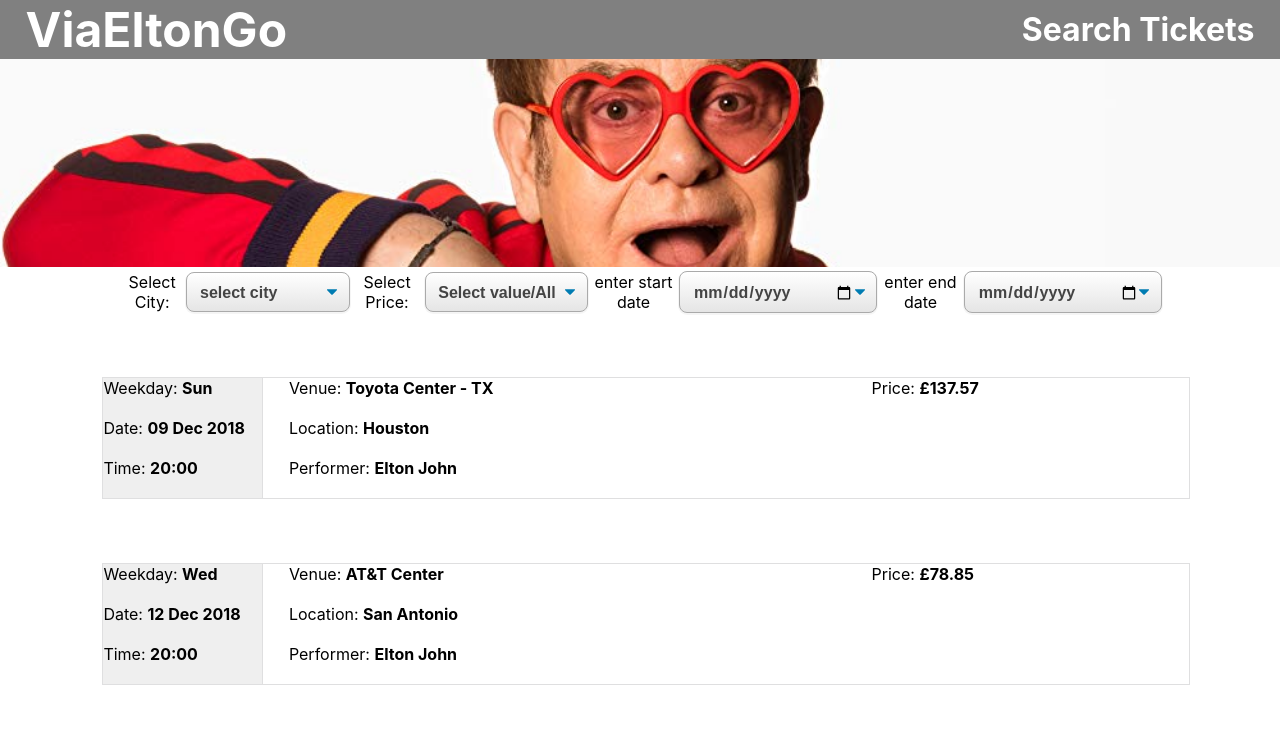
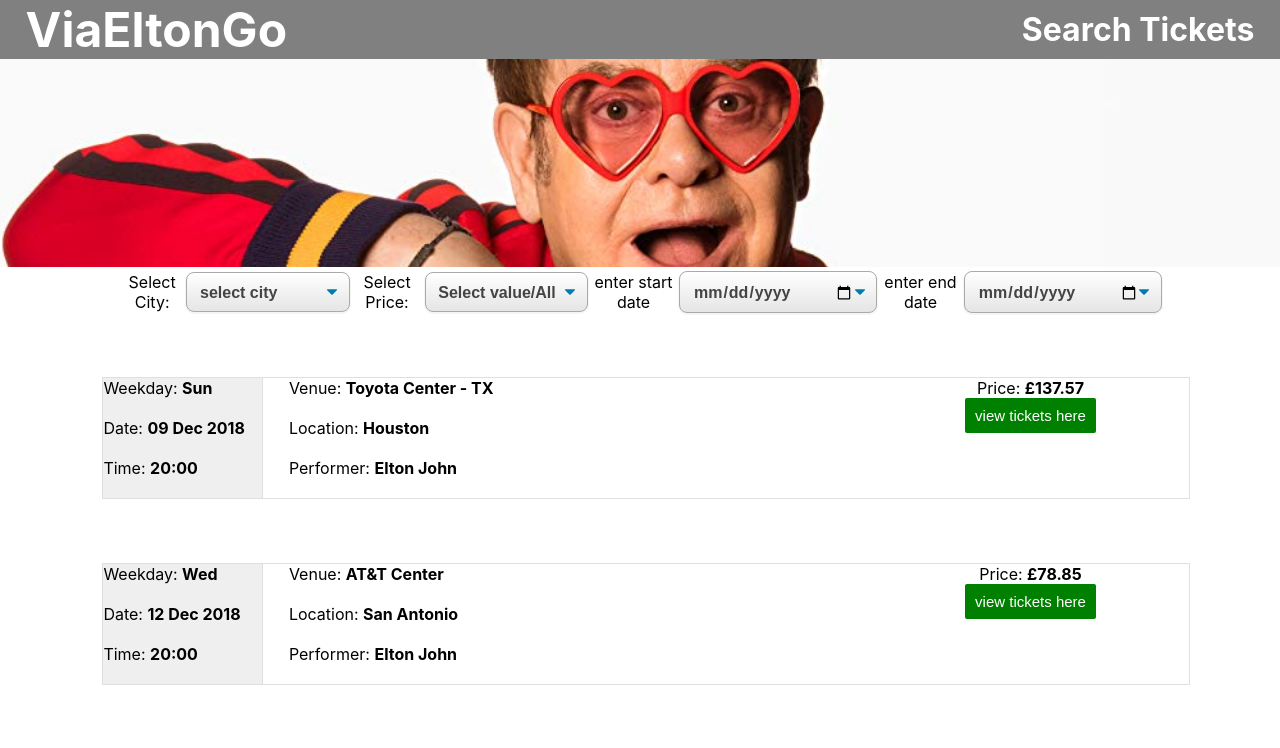
Before and after one commit to jerquinigo/viagogo-tickets, a React (Create React App) app: page /search in a window 1280 px wide. Shown: the top 748 px of the page. Built offline with nearby package versions, Linux system fonts and the light colour scheme.

Commit message:
created button that will lead to unique page to display ticket information

```diff
--- a/src/CSS/Homepage.css
+++ b/src/CSS/Homepage.css
@@ -10,3 +10,16 @@
 .dividerForCarousel {
   margin-top: 10%;
 }
+
+.descriptionText {
+  font-family: "Nunito Sans", sans-serif;
+  font-size: 2em;
+  text-align: center;
+  margin-top: 2%;
+  font-weight: 700;
+}
+
+.descriptionContainer {
+  width: 100%;
+  display: inline-block;
+}
--- a/src/CSS/Search.css
+++ b/src/CSS/Search.css
@@ -105,6 +105,11 @@
   font-size: 2.5em;
 }
 
+.displayPriceTag {
+  margin-left: auto;
+  margin-right: auto;
+}
+
 .displayMiddle {
   display: flex;
   height: 100%;
@@ -118,10 +123,42 @@
 
 .displayRight {
   display: flex;
-  text-align: left;
+  /* text-align: left; */
   width: 30%;
   border-bottom: 1px solid #dfdfe0;
   border-top: 1px solid #dfdfe0;
   margin-right: 7%;
   border-right: 1px solid #dfdfe0;
+  flex-direction: column;
 }
+
+.buttonSpan {
+  padding: 10px;
+  /* display: inline; */
+  border-radius: 2px;
+  font-family: "Arial";
+  border: 0;
+  margin: 0 10px;
+  background: green;
+  font-size: 15px;
+  line-height: 15px;
+  color: white;
+  width: auto;
+  height: auto;
+  box-sizing: content-box;
+}
+
+.textThatsButton {
+  text-decoration: none;
+}
+
+.buttonLinkTag {
+  text-decoration: none;
+  margin-left: auto;
+  margin-right: auto;
+}
+
+.buttonSpacer {
+  display: flex;
+  width: 100%;
+}
--- a/src/Components/Homepage.js
+++ b/src/Components/Homepage.js
@@ -8,10 +8,12 @@ class Homepage extends Component {
   render() {
     return (
       <div className="homepageContainer">
-        <p>
-          Come watch the Legendary Elton John perform at your choice of location
-          for a great price.
-        </p>
+        <div className="descriptionContainer">
+          <span className="descriptionText">
+            Come watch the legendary, Elton John perform at your choice of
+            location for a great price.
+          </span>
+        </div>
 
         <Link to="/search">
           <button>Search Tickets</button>
--- a/src/Components/Search.js
+++ b/src/Components/Search.js
@@ -1,6 +1,7 @@
 import React, { Component } from "react";
 import DisplaySearchResults from "./DisplaySearchResults.js";
 import eltonBanner from "../ASSETS/elton_john_banner.jpg";
+import { Link } from "react-router-dom";
 import "../CSS/Search.css";
 const tickets = require("../tickets.js");
 //tickets.default.Items
@@ -101,6 +102,7 @@ class Search extends Component {
               Location: <strong>{tix.VenueCity}</strong>
             </span>
             <br />
+
             <span classname="displayPTag">
               Performer: <strong>{tix.EventName}</strong>
             </span>
@@ -108,10 +110,17 @@ class Search extends Component {
             <br />
           </div>
           <div className="displayRight">
-            <span classname="displayPTag">
+            <span classname="displayPriceTag">
               {" "}
               Price: <strong>{tix.MinPrice}</strong>
             </span>
+            <Link className="buttonLinkTag" to={`/events/${tix.EventId}`}>
+              <div className="buttonSpacer">
+                <span className="buttonSpan">
+                  <span className="textThatsButton">view tickets here</span>
+                </span>
+              </div>
+            </Link>
           </div>
         </div>
       );
```
